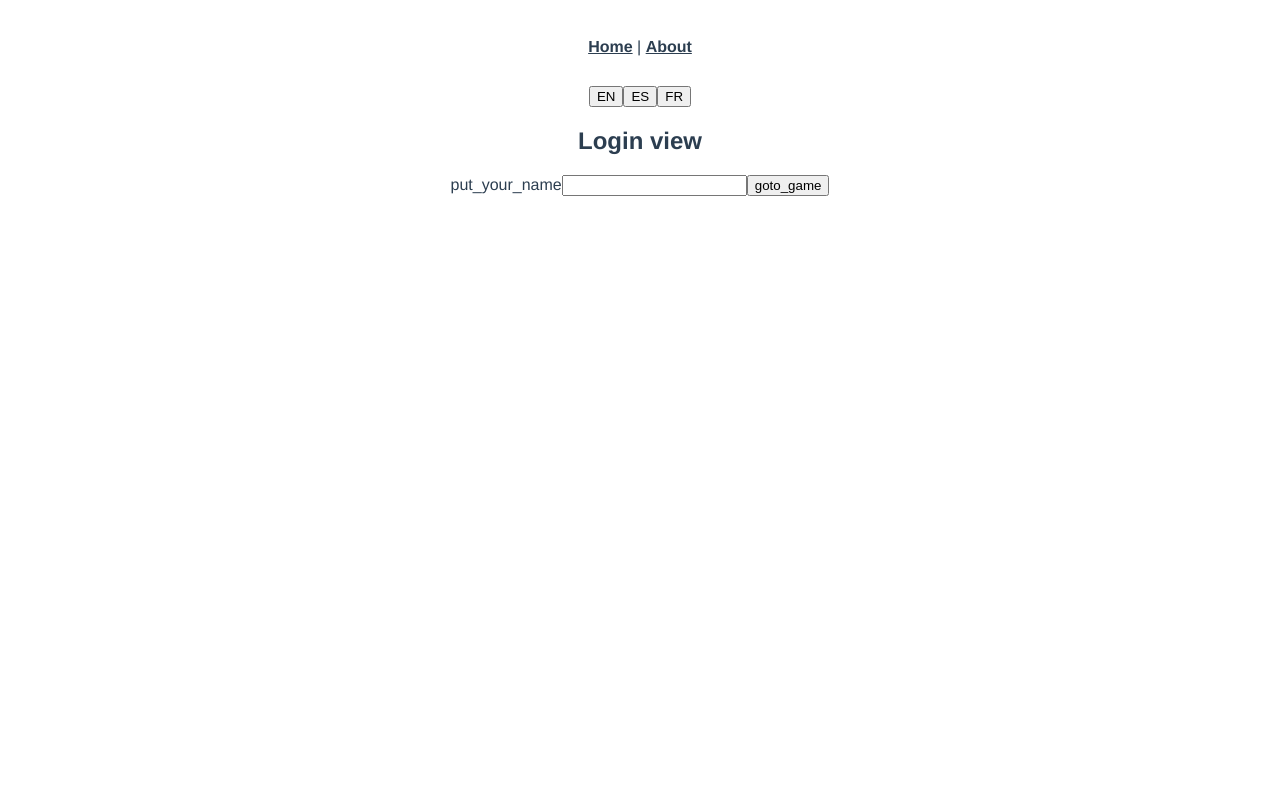
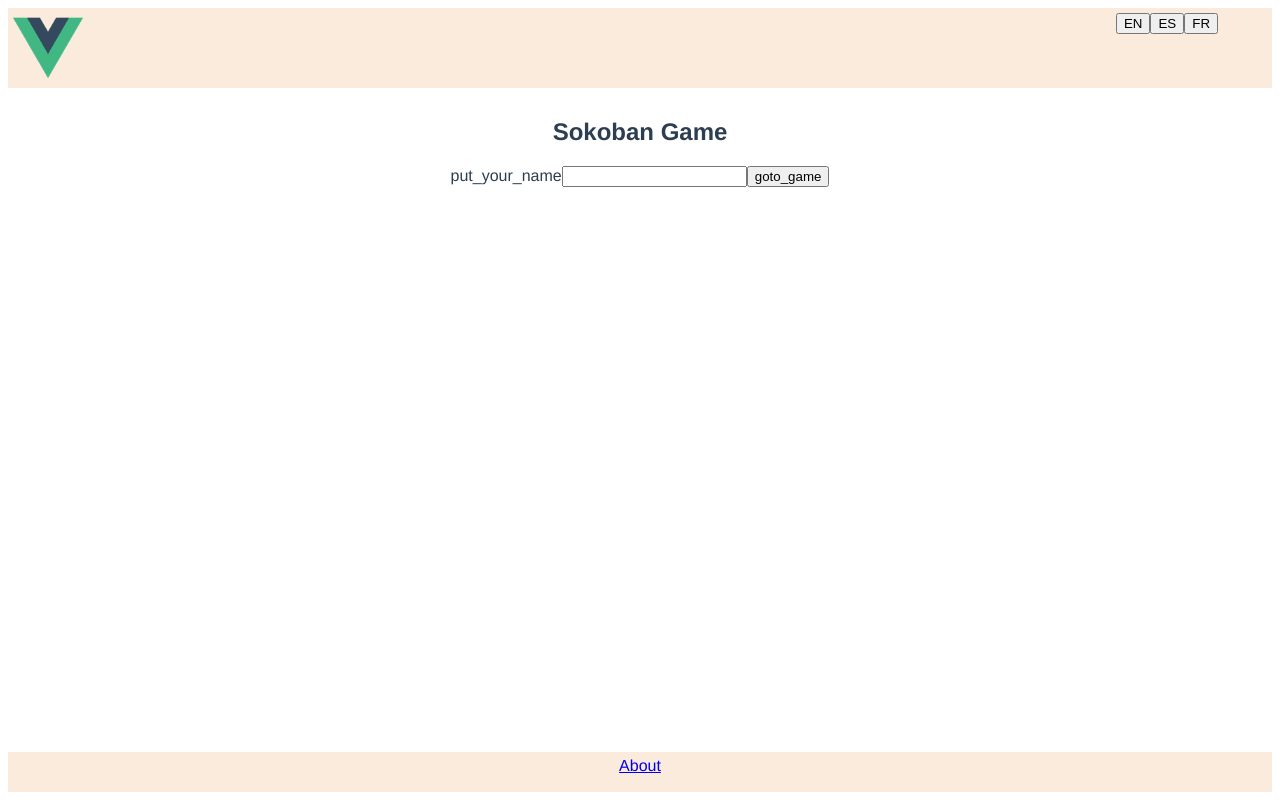
Before and after one commit to pablo-mc-teamswipe/vue-sokoban, a Vue app: page /login in a window 1280 px wide. Built offline with nearby package versions, Linux system fonts and the light colour scheme.

Commit message:
Change display components

```diff
--- a/src/App.vue
+++ b/src/App.vue
@@ -1,21 +1,12 @@
 <template>
-  <div id="nav">
-    <router-link to="/">Home</router-link> |
-    <router-link to="/about">About</router-link>
-  </div>
-  <language-selector />
   <router-view/>
 </template>
 
 <script>
 import { defineComponent } from 'vue'
-import LanguageSelector from '@/components/LanguageSelector.vue'
 
 export default defineComponent({
   name: 'app',
-  components: {
-    LanguageSelector
-  }
 })
 </script>
 
@@ -27,17 +18,4 @@ export default defineComponent({
   text-align: center;
   color: #2c3e50;
 }
-
-#nav {
-  padding: 30px;
-}
-
-#nav a {
-  font-weight: bold;
-  color: #2c3e50;
-}
-
-#nav a.router-link-exact-active {
-  color: #42b983;
-}
 </style>
--- a/src/components/LanguageSelector.vue
+++ b/src/components/LanguageSelector.vue
@@ -3,35 +3,19 @@
         <button @click="switchLanguage('en')">EN</button>
         <button @click="switchLanguage('es')">ES</button>
         <button @click="switchLanguage('fr')">FR</button>
-        <div v-if="playerName != null">
-            {{ playerName}}
-            <span @click="logout">X</span>
-        </div>
     </div>
 </template>
 
 <script>
 import { defineComponent } from 'vue'
-import { mapState, mapActions } from 'vuex'
 import i18n from '@/i18n'
 
 export default defineComponent({
     name: 'language-selector',
-    computed: {
-        ...mapState([
-            'playerName'
-        ])
-    },
     methods: {
-        ...mapActions([
-            'clearPlayerName'
-        ]),
         switchLanguage: function(newLanguage){
             i18n.global.locale.value = newLanguage
         },
-        logout: function(){
-            this.clearPlayerName({component: this})
-        }
     }
 })
 </script>
--- /dev/null
+++ b/src/components/LoginHandler.vue
@@ -0,0 +1,34 @@
+<template>
+    <div v-if="playerName != null" class="login_handler">
+        {{ playerName}}
+        <span @click="logout">X</span>
+    </div>
+</template>
+
+<script>
+import { defineComponent } from 'vue'
+import { mapState, mapActions } from 'vuex'
+
+export default defineComponent({
+    name: 'login-handler',
+    computed: {
+        ...mapState([
+            'playerName'
+        ])
+    },
+    methods: {
+        ...mapActions([
+            'clearPlayerName'
+        ]),
+        logout: function(){
+            this.clearPlayerName({component: this})
+        }
+    }
+})
+</script>
+<style scoped>
+    .login_handler{
+        clear: both;
+        margin-top: 5px;
+    }
+</style>
--- /dev/null
+++ b/src/components/PageFooter.vue
@@ -0,0 +1,15 @@
+<template>
+    <footer>
+        <router-link to="/about">About</router-link>
+    </footer>
+</template>
+
+<style scoped>
+    footer{
+        clear: both;
+        width: calc(100% - 10px);
+        height: 30px;
+        padding: 5px;
+        background: #faebdc;
+    }
+</style>
--- /dev/null
+++ b/src/components/PageHeader.vue
@@ -0,0 +1,44 @@
+<template>
+    <header>
+        <router-link to="/"><img class="logo" src="../assets/logo.png" alt="Vue Sokoban" /></router-link>
+        <div class="right">
+            <language-selector />
+            <login-handler />
+        </div>
+    </header>
+</template>
+
+<script>
+import { defineComponent } from 'vue'
+import LanguageSelector from '@/components/LanguageSelector.vue'
+import LoginHandler from '@/components/LoginHandler.vue'
+
+export default defineComponent({
+    name: 'page-header',
+    setup() {
+
+    },
+    components: { LanguageSelector, LoginHandler}
+})
+</script>
+
+<style scoped>
+    header {
+        width: calc(100% - 10px);
+        height: 70px;
+        background: #faebdc;
+        padding: 5px;
+    }
+
+    .logo{
+        width: 70px;
+        max-width: 70px;
+        float: left;
+    }
+
+    .right{
+        float: right;
+        width: 200px;
+        max-width: 200px;
+    }
+</style>
--- /dev/null
+++ b/src/components/PageLayout.vue
@@ -0,0 +1,30 @@
+<template>
+    <page-header />
+    <div class="content">
+        <slot/>
+    </div>
+    <page-footer />
+</template>
+
+<script>
+import PageHeader from '@/components/PageHeader.vue'
+import PageFooter from '@/components/PageFooter.vue'
+import { defineComponent } from 'vue'
+
+export default defineComponent({
+    setup() {
+
+    },
+    components: {
+        PageHeader, PageFooter
+    }
+})
+</script>
+
+<style scoped>
+    .content{
+        min-height: calc(100vh - 156px);
+        padding: 10px;
+
+    }
+</style>
--- a/src/views/About.vue
+++ b/src/views/About.vue
@@ -1,5 +1,17 @@
 <template>
-  <div class="about">
-    <h1>This is an about page</h1>
-  </div>
+    <page-layout>
+        <h1>This is an about page</h1>
+    </page-layout>
 </template>
+
+<script>
+import { defineComponent } from 'vue'
+import PageLayout from '@/components/PageLayout.vue'
+
+export default defineComponent({
+    setup() {
+
+    },
+    components: { PageLayout}
+})
+</script>
--- a/src/views/BoardGameView.vue
+++ b/src/views/BoardGameView.vue
@@ -1,13 +1,13 @@
 <template>
-  <div class="home">
-    <img alt="Vue logo" src="../assets/logo.png">
+    <page-layout>
         <sokoban-board :boardIndex="boardIndex"/>
-  </div>
+    </page-layout>
 </template>
 
 <script>
 // @ is an alias to /src
 import { mapActions } from 'vuex'
+import PageLayout from '@/components/PageLayout.vue'
 import SokobanBoard from '@/components/SokobanBoard.vue'
 
 export default {
@@ -16,7 +16,7 @@ export default {
         this.checkLogin({component: this, requiredStatus: 'auth'})
     },
     components: {
-    SokobanBoard
+        SokobanBoard, PageLayout
     },
     props: {
         boardIndex: Number
--- a/src/views/Home.vue
+++ b/src/views/Home.vue
@@ -1,13 +1,13 @@
 <template>
-  <div class="home">
-    <img alt="Vue logo" src="../assets/logo.png">
-    <levels-list />
-  </div>
+    <page-layout>
+        <levels-list />
+    </page-layout>
 </template>
 
 <script>
 // @ is an alias to /src
 import { mapActions } from 'vuex'
+import PageLayout from '@/components/PageLayout.vue'
 import LevelsList from '@/components/LevelsList.vue'
 
 export default {
@@ -16,7 +16,7 @@ export default {
     this.checkLogin({component: this, requiredStatus: 'auth'})
   },
   components: {
-    LevelsList
+    LevelsList, PageLayout
   },
   methods: {
     ...mapActions([
--- a/src/views/Login.vue
+++ b/src/views/Login.vue
@@ -1,18 +1,19 @@
 <template>
-    <div>
-        <h2>Login view</h2>
+    <page-layout>
+        <h2>Sokoban Game</h2>
         <input-name />
-    </div>
+    </page-layout>
 </template>
 
 <script>
 import { defineComponent } from 'vue'
 import { mapActions } from 'vuex'
+import PageLayout from '@/components/PageLayout.vue'
 import InputName from '@/components/InputName.vue'
 
 export default defineComponent({
     components: {
-        InputName
+        InputName, PageLayout
     },
     setup() {
 
```
Lines whose indentation alone changed are shown as unchanged.
